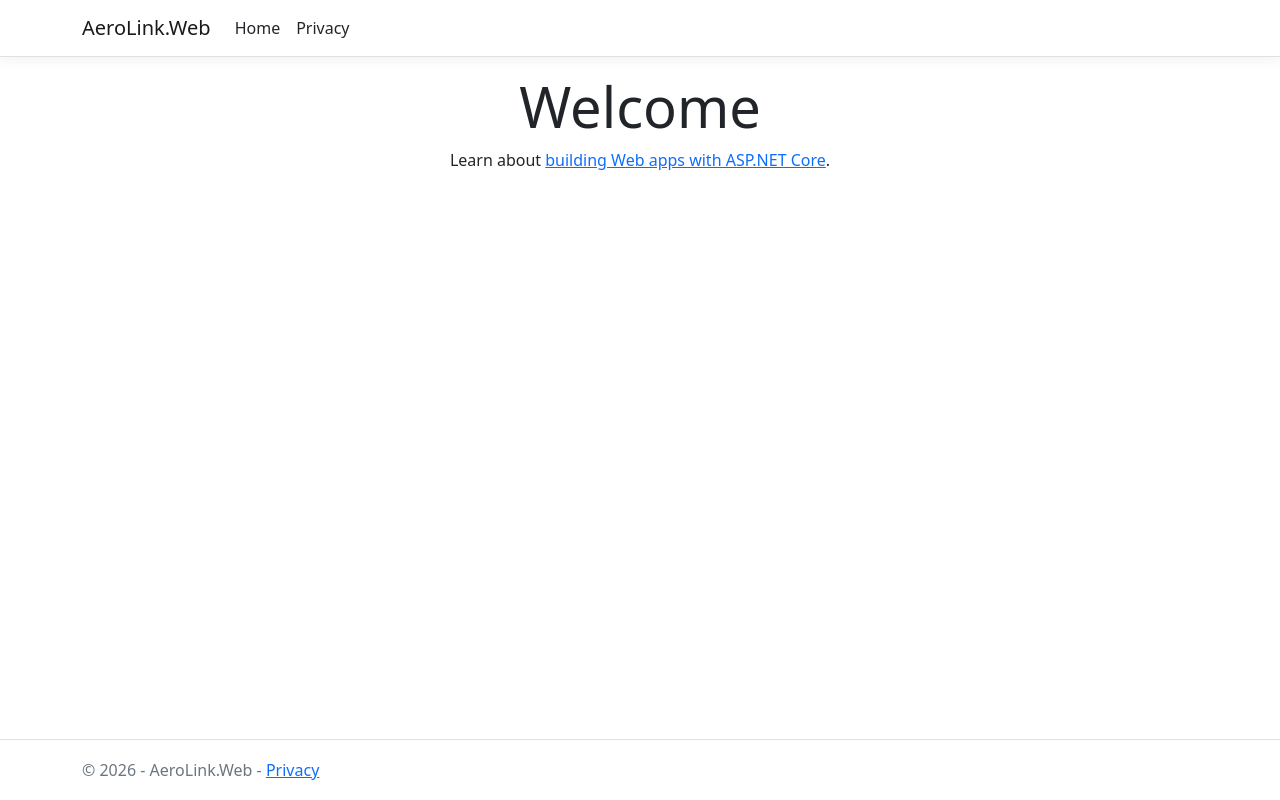
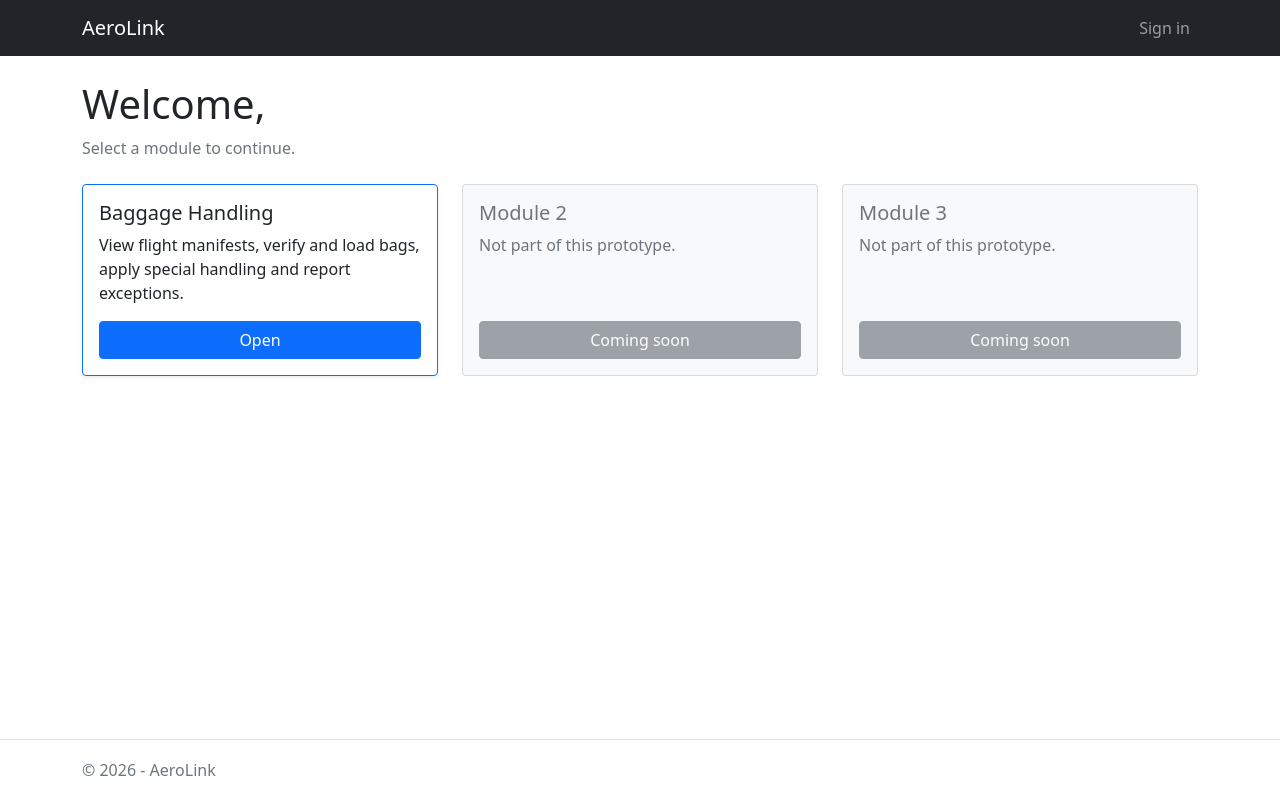
Before and after one commit to aditi-2223/IAB251-AeroLink, an ASP.NET Core app: page / in a window 1280 px wide. Run offline with ASP.NET Core 8, Linux system fonts and the light colour scheme; style sheets or scripts are compiled from the project's sources; the project's own start-up code is not run, and a stand-in starts its controllers and pages; some libraries are stand-ins or nearby versions.

Commit message:
Added Nav-bas sign-in state and main screen with options to choose.

```diff
--- a/AeroLink.Web/Pages/Index.cshtml
+++ b/AeroLink.Web/Pages/Index.cshtml
@@ -1,10 +1,47 @@
 @page
 @model IndexModel
 @{
-    ViewData["Title"] = "Home page";
+    ViewData["Title"] = "Main screen";
 }
 
-<div class="text-center">
-    <h1 class="display-4">Welcome</h1>
-    <p>Learn about <a href="https://learn.microsoft.com/aspnet/core">building Web apps with ASP.NET Core</a>.</p>
+<div class="mt-4 mb-4">
+    <h1 class="display-6">Welcome, @User.Identity?.Name</h1>
+    <p class="text-muted">Select a module to continue.</p>
 </div>
+
+<div class="row g-4">
+    <!-- Module 1: Baggage (live) -->
+    <div class="col-md-4">
+        <div class="card h-100 shadow-sm border-primary">
+            <div class="card-body d-flex flex-column">
+                <h2 class="h5 card-title">Baggage Handling</h2>
+                <p class="card-text">
+                    View flight manifests, verify and load bags, apply special handling and report exceptions.
+                </p>
+                <a asp-page="/Baggage/Flights" class="btn btn-primary mt-auto">Open</a>
+            </div>
+        </div>
+    </div>
+
+    <!-- Module 2: placeholder (disabled) -->
+    <div class="col-md-4">
+        <div class="card h-100 bg-light">
+            <div class="card-body d-flex flex-column">
+                <h2 class="h5 card-title text-muted">Module 2</h2>
+                <p class="card-text text-muted">Not part of this prototype.</p>
+                <span class="btn btn-secondary disabled mt-auto" aria-disabled="true">Coming soon</span>
+            </div>
+        </div>
+    </div>
+
+    <!-- Module 3: placeholder (disabled) -->
+    <div class="col-md-4">
+        <div class="card h-100 bg-light">
+            <div class="card-body d-flex flex-column">
+                <h2 class="h5 card-title text-muted">Module 3</h2>
+                <p class="card-text text-muted">Not part of this prototype.</p>
+                <span class="btn btn-secondary disabled mt-auto" aria-disabled="true">Coming soon</span>
+            </div>
+        </div>
+    </div>
+</div>
--- a/AeroLink.Web/Pages/Shared/_Layout.cshtml
+++ b/AeroLink.Web/Pages/Shared/_Layout.cshtml
@@ -3,28 +3,45 @@
 <head>
     <meta charset="utf-8" />
     <meta name="viewport" content="width=device-width, initial-scale=1.0" />
-    <title>@ViewData["Title"] - AeroLink.Web</title>
+    <title>@ViewData["Title"] - AeroLink</title>
     <link rel="stylesheet" href="~/lib/bootstrap/dist/css/bootstrap.min.css" />
     <link rel="stylesheet" href="~/css/site.css" asp-append-version="true" />
     <link rel="stylesheet" href="~/AeroLink.Web.styles.css" asp-append-version="true" />
 </head>
 <body>
     <header>
-        <nav class="navbar navbar-expand-sm navbar-toggleable-sm navbar-light bg-white border-bottom box-shadow mb-3">
+        <nav class="navbar navbar-expand-sm navbar-dark bg-dark mb-3">
             <div class="container">
-                <a class="navbar-brand" asp-area="" asp-page="/Index">AeroLink.Web</a>
+                <a class="navbar-brand" asp-area="" asp-page="/Index">AeroLink</a>
                 <button class="navbar-toggler" type="button" data-bs-toggle="collapse" data-bs-target=".navbar-collapse" aria-controls="navbarSupportedContent"
                         aria-expanded="false" aria-label="Toggle navigation">
                     <span class="navbar-toggler-icon"></span>
                 </button>
                 <div class="navbar-collapse collapse d-sm-inline-flex justify-content-between">
                     <ul class="navbar-nav flex-grow-1">
-                        <li class="nav-item">
-                            <a class="nav-link text-dark" asp-area="" asp-page="/Index">Home</a>
-                        </li>
-                        <li class="nav-item">
-                            <a class="nav-link text-dark" asp-area="" asp-page="/Privacy">Privacy</a>
-                        </li>
+                        @if (User.Identity?.IsAuthenticated == true)
+                        {
+                            <li class="nav-item">
+                                <a class="nav-link" asp-area="" asp-page="/Index">Home</a>
+                            </li>
+                            <li class="nav-item">
+                                <a class="nav-link" asp-area="" asp-page="/Baggage/Flights">Baggage</a>
+                            </li>
+                        }
+                    </ul>
+                    <ul class="navbar-nav">
+                        @if (User.Identity?.IsAuthenticated == true)
+                        {
+                            <li class="nav-item">
+                                <span class="navbar-text">Signed in as <strong>@User.Identity.Name</strong></span>
+                            </li>
+                        }
+                        else
+                        {
+                            <li class="nav-item">
+                                <a class="nav-link" asp-area="" asp-page="/Account/Login">Sign in</a>
+                            </li>
+                        }
                     </ul>
                 </div>
             </div>
@@ -38,7 +55,7 @@
 
     <footer class="border-top footer text-muted">
         <div class="container">
-            &copy; 2026 - AeroLink.Web - <a asp-area="" asp-page="/Privacy">Privacy</a>
+            &copy; 2026 - AeroLink
         </div>
     </footer>
 
```
